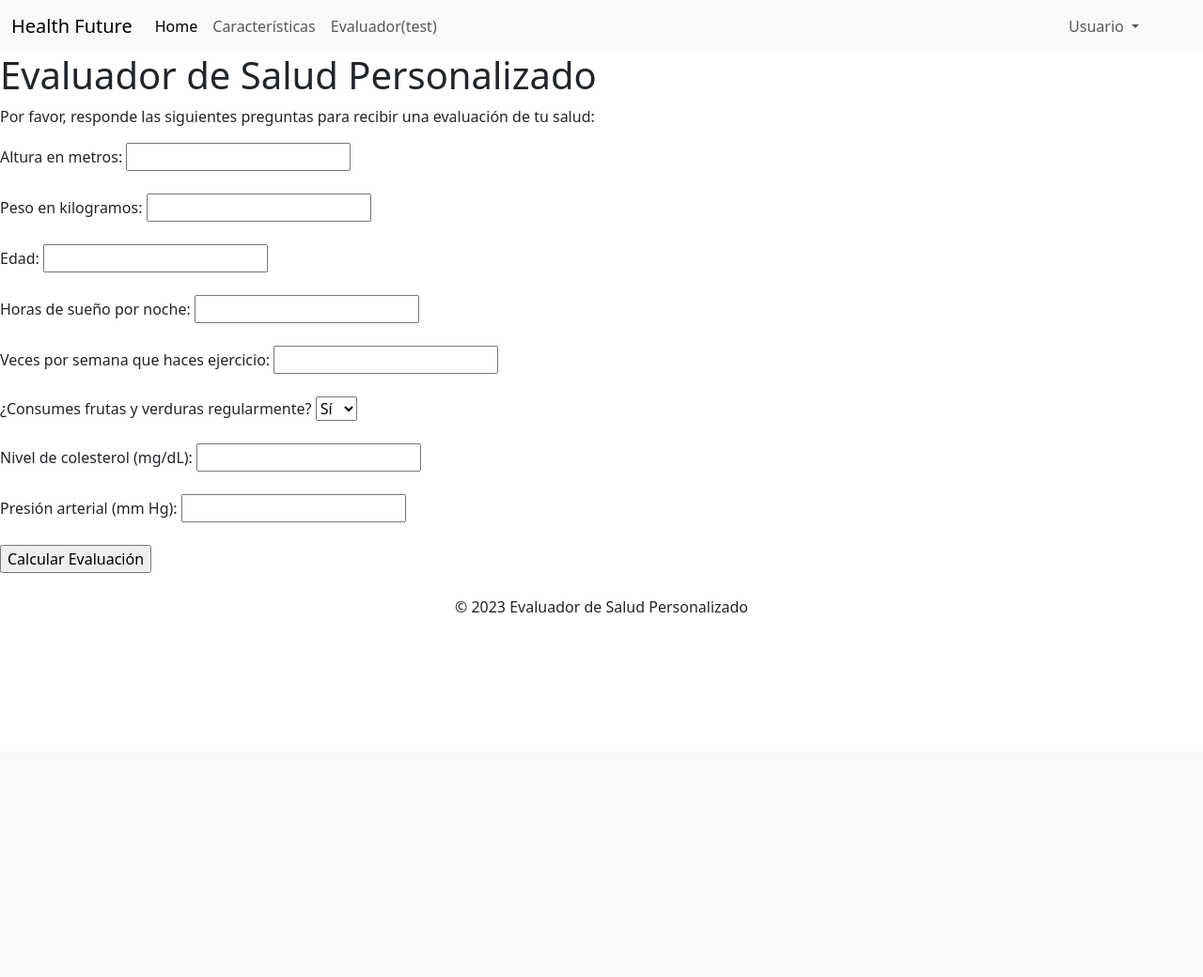
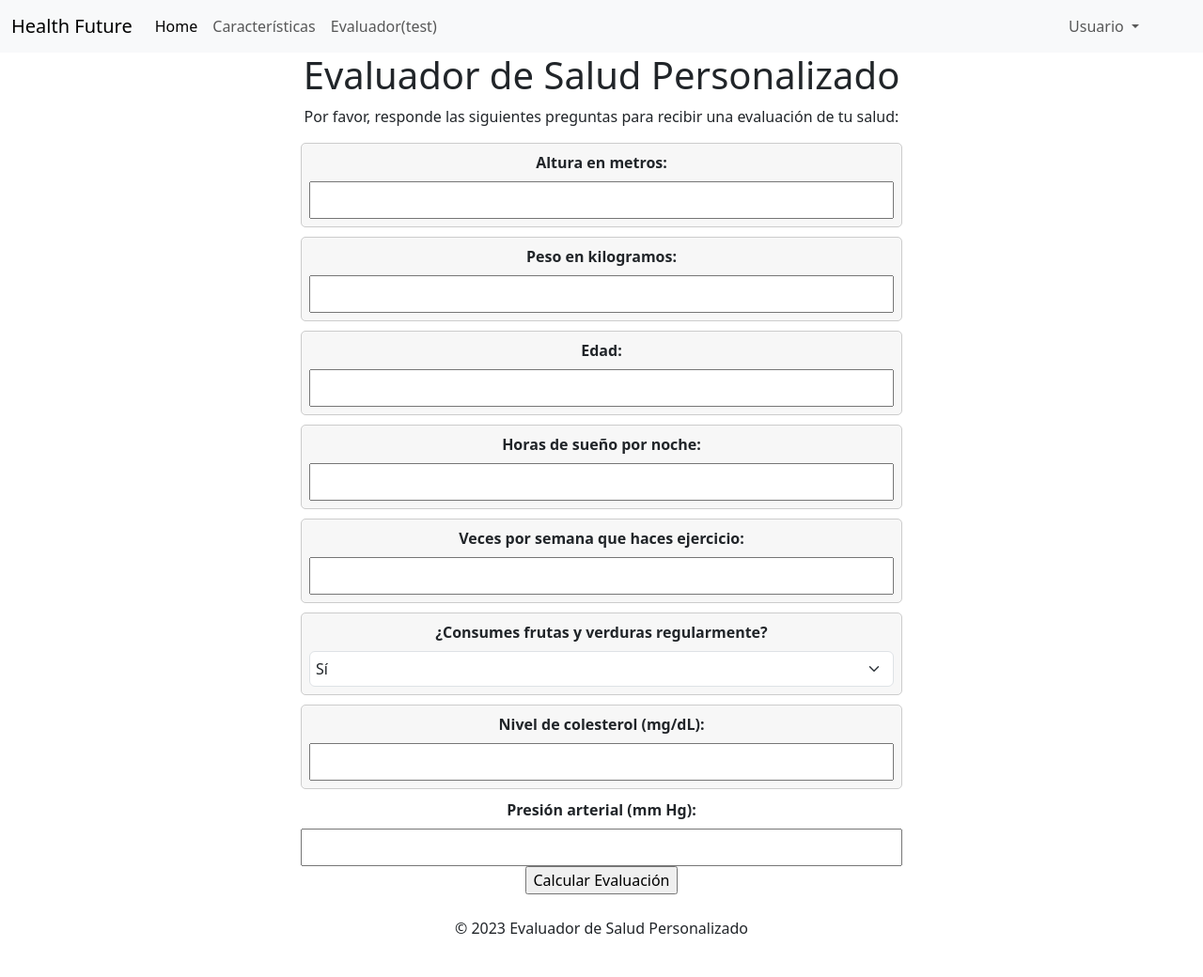
Before and after one commit to luziiro/capston, a PHP site: page /evaluador.php in a window 1280 px wide. Shown: the whole page at 94% size. Before the commit the page ends 652 px from the top, so only its background shows below. Run offline with PHP 8.4, Linux system fonts and the light colour scheme.

Commit message:
ia y evaluador

```diff
--- /dev/null
+++ b/plantillas/evaluador_de_salud/Config.php
@@ -0,0 +1,3 @@
+<?php
+define("API_KEY", "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"); // Reemplaza "tu_clave_de_API_de_OpenAI" con tu clave de API real
+?>
--- a/plantillas/evaluador_de_salud/datos.csv
+++ b/plantillas/evaluador_de_salud/datos.csv
@@ -1,3 +1,9 @@
 "Altura (m)","Peso (kg)",Edad,"Horas de sueño","Ejercicio semanal","Frutas y verduras","Colesterol (mg/dL)","Presión arterial (mm Hg)"
 
 1.60,68,22,7,0,no,100,100
+180,89,83,20,0,si,50,40
+1,2,3,4,1,si,2,3
+1,2,3,4,1,si,2,3
+1,23,3,4,5,si,62,13
+1,23,3,4,5,si,62,13
+1,23,3,4,5,si,62,13
--- a/plantillas/evaluador_de_salud/evaluador.php
+++ b/plantillas/evaluador_de_salud/evaluador.php
@@ -1,40 +1,95 @@
 <?php include '../inicio/header.php'; ?>
 
+<style>
+  .center {
+    text-align: center;
+    margin: 0 auto;
+    width: 50%; /* Puedes ajustar el ancho según tus preferencias */
+  }
+
+  .form-field {
+    background-color: #f7f7f7;
+    border: 1px solid #ccc;
+    border-radius: 5px;
+    padding: 8px;
+    margin-bottom: 10px;
+  }
+
+  .form-label {
+    font-weight: bold;
+  }
+
+  .form-input {
+    width: 100%;
+    padding: 6px;
+  }
+
+  .form-select {
+    width: 100%;
+    padding: 6px;
+  }
+</style>
+
+<div class="center">
   <h1>Evaluador de Salud Personalizado</h1>
   <p>Por favor, responde las siguientes preguntas para recibir una evaluación de tu salud:</p>
 
   <form method="post" action="procesar.php">
-    <label for="altura">Altura en metros:</label>
-    <input type="number" name="altura" step="0.01" required><br><br>
+    <div class="form-field">
+      <label class="form-label" for="altura">Altura en metros:</label>
+      <input class="form-input" type="number" name="altura" step="0.01" required>
+    </div>
 
-    <label for="peso">Peso en kilogramos:</label>
-    <input type="number" name="peso" step="0.01" required><br><br>
+    <div class="form-field">
+      <label class="form-label" for "peso">Peso en kilogramos:</label>
+      <input class="form-input" type="number" name="peso" step="0.01" required>
+    </div>
 
-    <label for="edad">Edad:</label>
-    <input type="number" name="edad" required><br><br>
+    <div class="form-field">
+      <label class="form-label" for="edad">Edad:</label>
+      <input class="form-input" type="number" name="edad" required>
+    </div>
 
-    <label for="horas_sueno">Horas de sueño por noche:</label>
-    <input type="number" name="horas_sueno" step="0.5" required><br><br>
+    <div class="form-field">
+      <label class="form-label" for="horas_sueno">Horas de sueño por noche:</label>
+      <input class="form-input" type="number" name="horas_sueno" step="0.5" required>
+    </div>
 
-    <label for="ejercicio_semanal">Veces por semana que haces ejercicio:</label>
-    <input type="number" name="ejercicio_semanal" required><br><br>
+    <div class="form-field">
+      <label class="form-label" for="ejercicio_semanal">Veces por semana que haces ejercicio:</label>
+      <input class="form-input" type="number" name="ejercicio_semanal" required>
+    </div>
 
-    <label for="consume_frutas_verduras">¿Consumes frutas y verduras regularmente?</label>
-    <select name="consume_frutas_verduras" required>
+    <div class="form-field">
+      <label class="form-label" for="consume_frutas_verduras">¿Consumes frutas y verduras regularmente?</label>
+      <select class="form-select" name="consume_frutas_verduras" required>
         <option value="si">Sí</option>
         <option value="no">No</option>
-    </select><br><br>
+      </select>
+    </div>
 
-    <label for="colesterol">Nivel de colesterol (mg/dL):</label>
-    <input type="number" name="colesterol" step="1" required><br><br>
+    <div class="form-field">
+      <label class="form-label" for="colesterol">Nivel de colesterol (mg/dL):</label>
+      <input class="form-input" type="number" name="colesterol" step="1" required>
+    </div>
 
-    <label for="presion_arterial">Presión arterial (mm Hg):</label>
-    <input type="number" name="presion_arterial" step="1" required><br><br>
+    <div class "form-field">
+      <label class="form-label" for="presion_arterial">Presión arterial (mm Hg):</label>
+      <input class="form-input" type="number" name="presion_arterial" step="1" required>
+    </div>
 
     <input type="submit" value="Calcular Evaluación">
   </form>
 
   <div id="resultado"></div>
   <div id="grafico"></div>
+</div>
 
 <?php include '../inicio/footer.php'; ?>
+
+<?php
+if ($_SERVER["REQUEST_METHOD"] == "POST") {
+    // ... (Tu código de procesamiento de datos y recomendaciones aquí)
+    // Recuerda agregar el código para la solicitud a la API de OpenAI según lo mencionado anteriormente.
+}
+?>
```
Also changed, not shown: plantillas/evaluador_de_salud/procesar.php (+52 -0 lines). Lines whose indentation alone changed are shown as unchanged.
